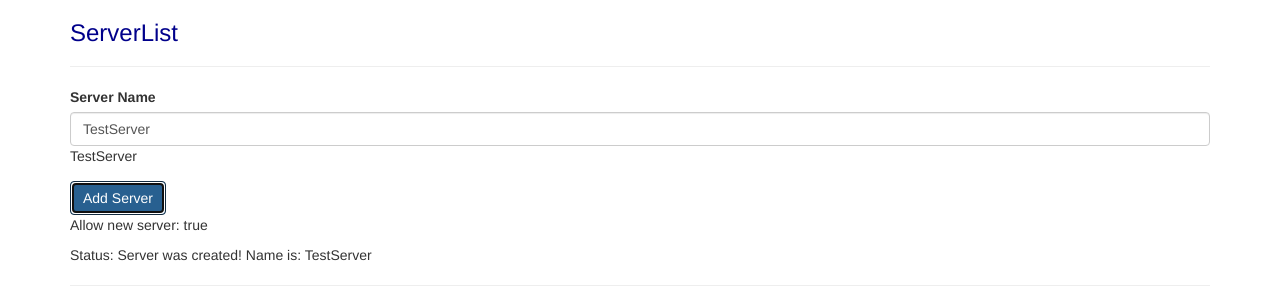
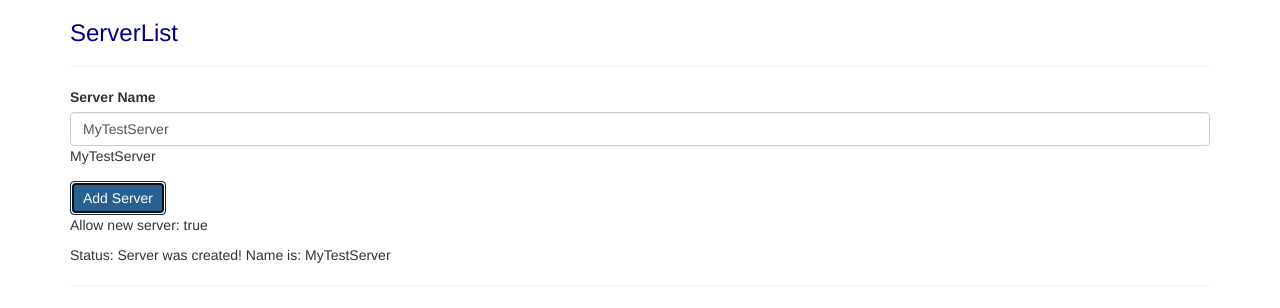
Before and after one commit to elvan/server-list-app-angular-basics, an Angular app: page / in a window 1280 px wide. Both pictures are taken after a click on the button "Add Server". Shown: the top 308 px of the page. Built offline with nearby package versions, Linux system fonts and the light colour scheme.

Commit message:
ngIf with an else condition

```diff
--- a/src/app/server-list/server-list.component.html
+++ b/src/app/server-list/server-list.component.html
@@ -18,7 +18,13 @@
 </button>
 
 <p>Allow new server: {{ allowNewServer }}</p>
-<p *ngIf="serverCreated">Status: {{ serverCreationStatus }}</p>
+
+<ng-container *ngIf="serverCreated; else noServer">
+  <p>Status: {{ serverCreationStatus }}</p>
+</ng-container>
+<ng-template #noServer>
+  <p>No servers was created!</p>
+</ng-template>
 
 <hr />
 
--- a/src/app/server-list/server-list.component.ts
+++ b/src/app/server-list/server-list.component.ts
@@ -8,7 +8,7 @@ import { Component, OnInit } from '@angular/core';
 export class ServerListComponent implements OnInit {
   allowNewServer = false;
   serverCreationStatus = 'No servers was created!';
-  serverName = 'TestServer';
+  serverName = 'MyTestServer';
   serverCreated = false;
 
   constructor() {
```
